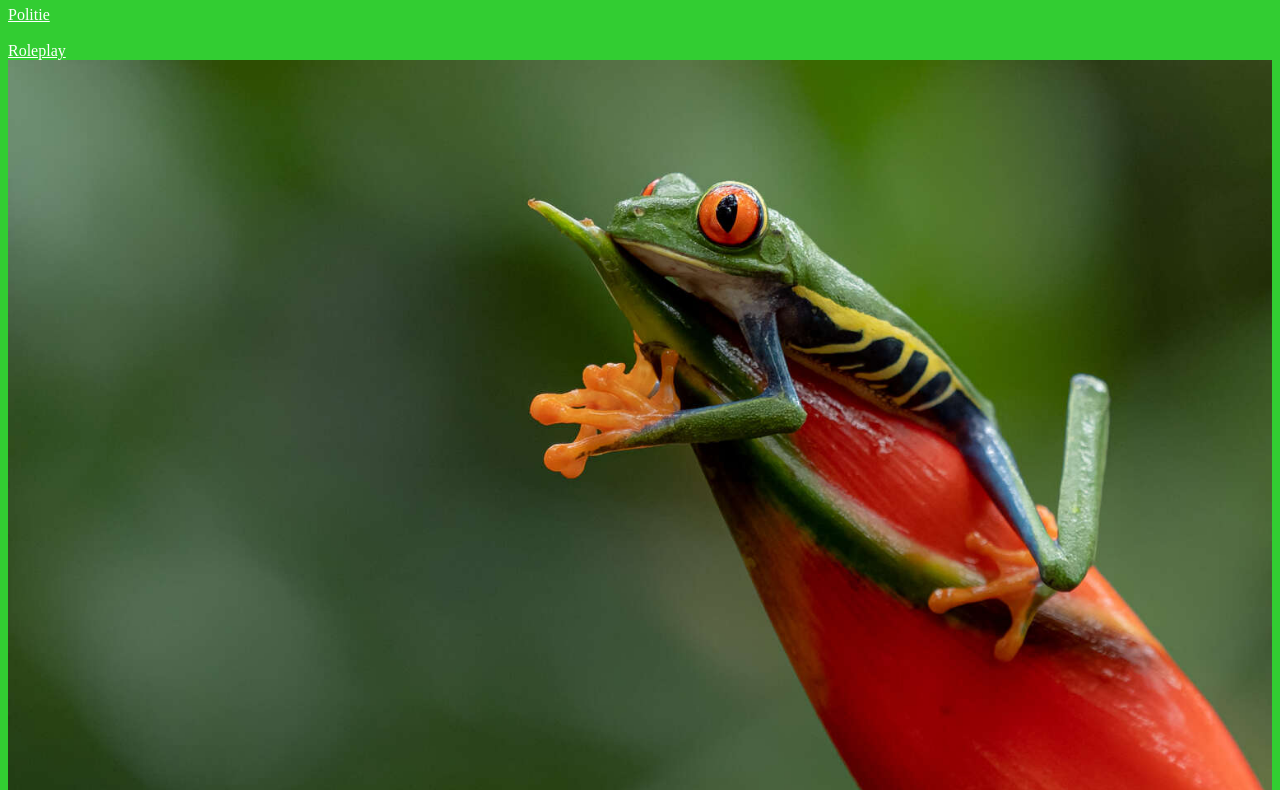
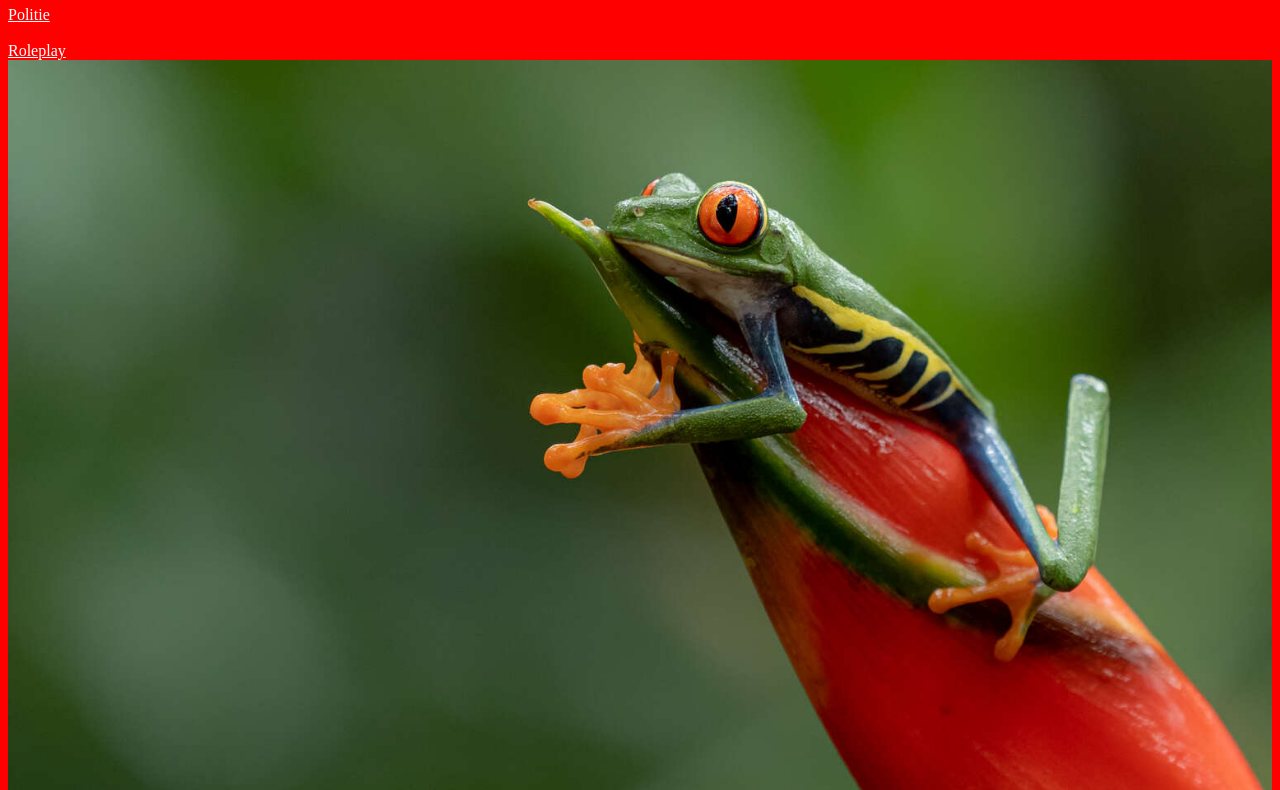
Before and after one commit to thibovg1/testweb1, a plain HTML site: page index.html in a window 1280 px wide. Shown: the part 158-948 px from the top of the page. Drawn offline with Linux system fonts and the light colour scheme.

Commit message:
New color

```diff
--- a/index.html
+++ b/index.html
@@ -5,7 +5,7 @@
 
 			body{
 				color: white;
-				background-color: limegreen;
+				background-color: red;
 			}
 			a {
 				color: white;
```
